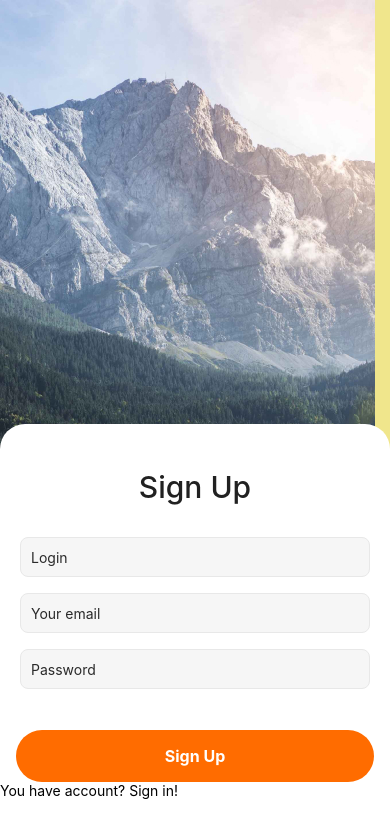
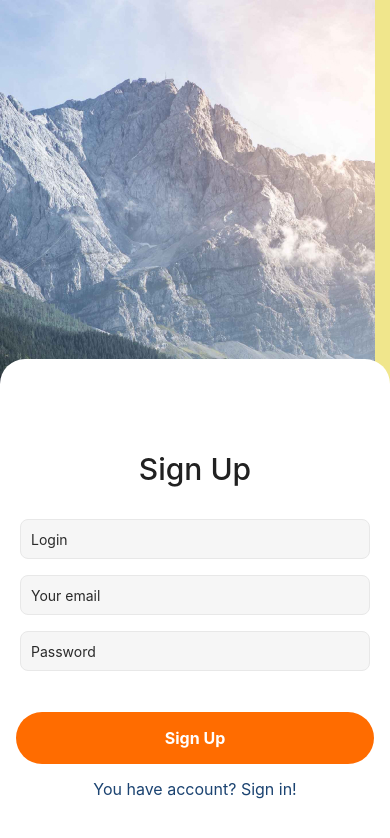
Before and after one commit to DaryaBobur/react-native, a React Native app in the folder myNewProject/: screen / in a window 390 px wide. Shown: the top 838 px of the page. Built offline with nearby package versions, Linux system fonts and the light colour scheme.

Commit message:
Update RegistrationScreen.js

```diff
--- a/myNewProject/Screens/RegistrationScreen.js
+++ b/myNewProject/Screens/RegistrationScreen.js
@@ -29,7 +29,7 @@ export default function RegisterScreen() {
           <TextInput style={styles.input} placeholder="Password" />
           <TouchableOpacity>
             <Text style={styles.btn}>Sign Up</Text>
-            <Text>You have account? Sign in!</Text>
+            <Text style={styles.text}>You have account? Sign in!</Text>
           </TouchableOpacity>
         </View>
       </ImageBackground>
@@ -43,8 +43,11 @@ const styles = StyleSheet.create({
     backgroundColor: "#f0e68c",
   },
   text: {
-    color: "#8b0000",
-    fontWeight: "700",
+    color: "#1B4371",
+    fontSize: 16,
+    lineHeight: 19,
+    textAlign: 'center',
+    marginTop: 16
   },
   image: {
     flex: 1,
@@ -56,7 +59,7 @@ const styles = StyleSheet.create({
     backgroundColor: "#fff",
     width: '100%',
     paddingBottom: 45,
-    paddingTop: 45,
+    paddingTop: 92,
     borderTopLeftRadius: 25,
     borderTopRightRadius: 25
 
@@ -92,5 +95,6 @@ const styles = StyleSheet.create({
     fontSize: 30,
     textAlign: 'center',
     marginBottom: 32
-  }
+  },
+
 });
```
